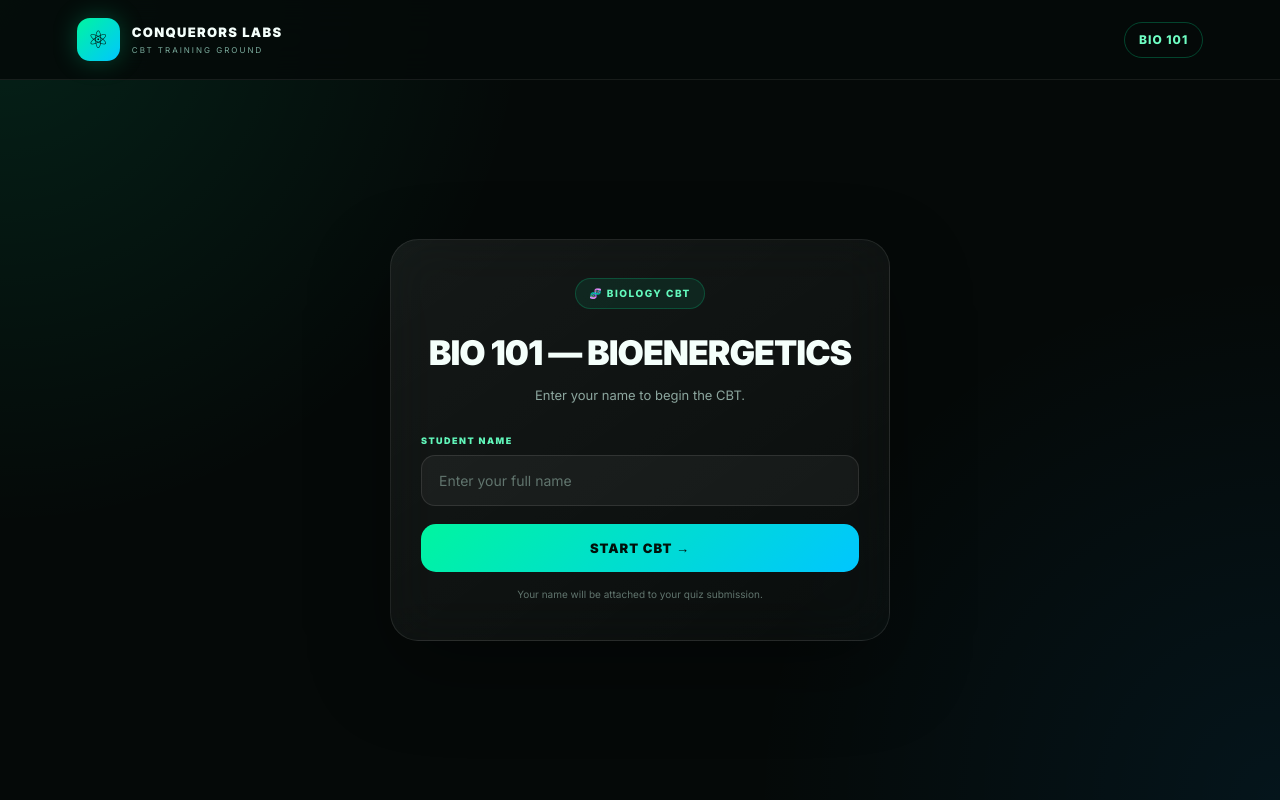
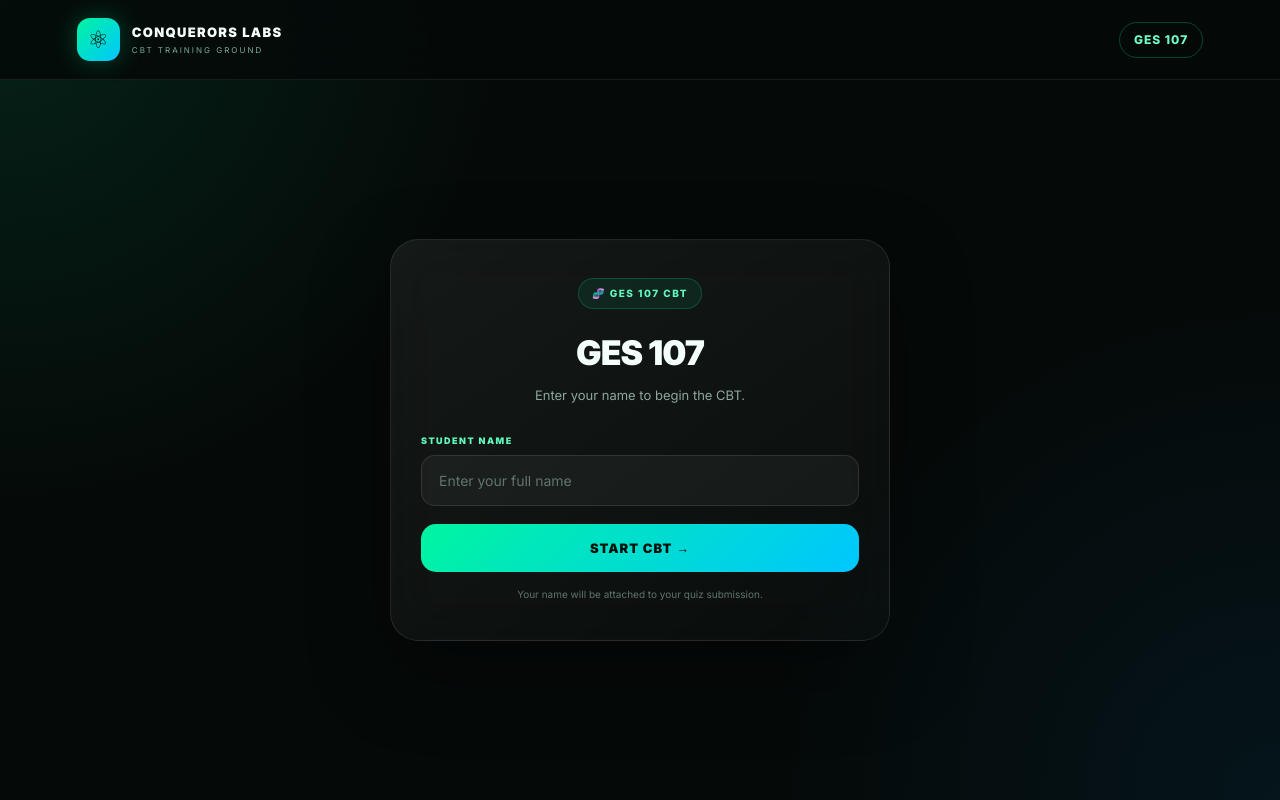
Before and after one commit to anyantifamily-commits/Conqueror, a plain HTML site: page bio101.html in a window 1280 px wide. Drawn offline with nearby package versions, Linux system fonts and the light colour scheme.

Commit message:
Update bio101.html

```diff
--- a/bio101.html
+++ b/bio101.html
@@ -11,7 +11,7 @@
         content="width=device-width, initial-scale=1.0"
     >
 
-    <title>CONQUERORS LABS — BIO 101</title>
+    <title>CONQUERORS LABS — GES 107</title>
 
     <link rel="stylesheet" href="bio101.css">
 
@@ -48,7 +48,7 @@
 
 
         <div class="header-course">
-            BIO 101
+            GES 107
         </div>
 
     </header>
@@ -67,12 +67,12 @@
         <div class="name-card">
 
             <div class="intro-badge">
-                🧬 BIOLOGY CBT
+                🧬 GES 107 CBT
             </div>
 
 
             <h2>
-                BIO 101 — BIOENERGETICS
+                GES 107
             </h2>
 
 
@@ -133,11 +133,11 @@
         <section class="quiz-intro">
 
             <div class="intro-badge">
-                🧬 BIOLOGY CBT
+                🧬 GES 107 CBT
             </div>
 
             <h2 id="quizTitle">
-                BIO 101
+                GES 107
             </h2>
 
             <p>
```
